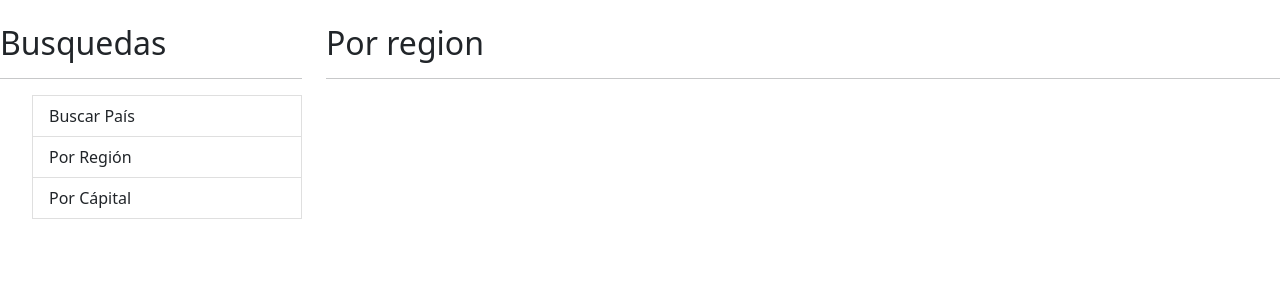
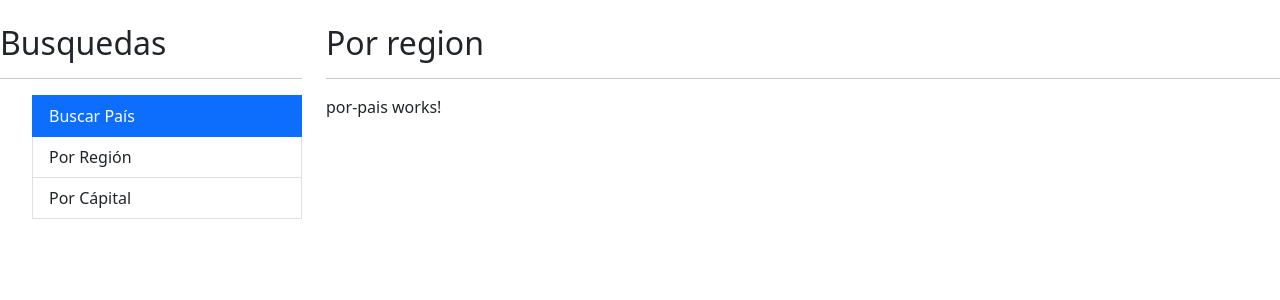
Before and after one commit to Karlinkd010/PaisesApp-Angular, an Angular app: page / in a window 1280 px wide. Shown: the top 300 px of the page. Built offline with nearby package versions, Linux system fonts and the light colour scheme.

Commit message:
Agregado del Module Routing

```diff
--- a/src/app/app.component.html
+++ b/src/app/app.component.html
@@ -3,14 +3,35 @@
     <h2> Busquedas</h2>
     <hr>
     <ul class="list-gruop">
-      <li class="list-group-item">Buscar País</li>
-      <li class="list-group-item">Por Región</li>
-      <li class="list-group-item">Por Cápital</li>
+      <li
+        class="list-group-item"
+        routerLink=""
+        routerLinkActive="active"
+        [routerLinkActiveOptions]={exact:true}
+        >
+        Buscar País
+      </li>
+
+      <li
+        class="list-group-item"
+        routerLink="Region"
+        routerLinkActive="active"
+        >
+        Por Región
+      </li>
+
+      <li
+        class="list-group-item"
+        routerLink="Capital"
+        routerLinkActive="active"
+        >
+        Por Cápital
+      </li>
     </ul>
   </div>
   <div class="col">
     <h2>Por region</h2>
     <hr>
-
+    <router-outlet></router-outlet>
   </div>
 </div>
--- a/src/app/app.module.ts
+++ b/src/app/app.module.ts
@@ -3,7 +3,9 @@
 
 import { AppComponent } from './app.component';
 import { PaisModule } from './pais/pais.module';
+
 import { SharedModule } from './shared/shared.module';
+import { AppRoutingModule } from './app-routing.module';
 
 
 @NgModule({
@@ -12,6 +14,7 @@
   ],
   imports: [
     BrowserModule,
+    AppRoutingModule,
     PaisModule,
     SharedModule
   ],
```
Also changed, not shown: src/app/app-routing.module.ts (added, +42 -0 lines).
